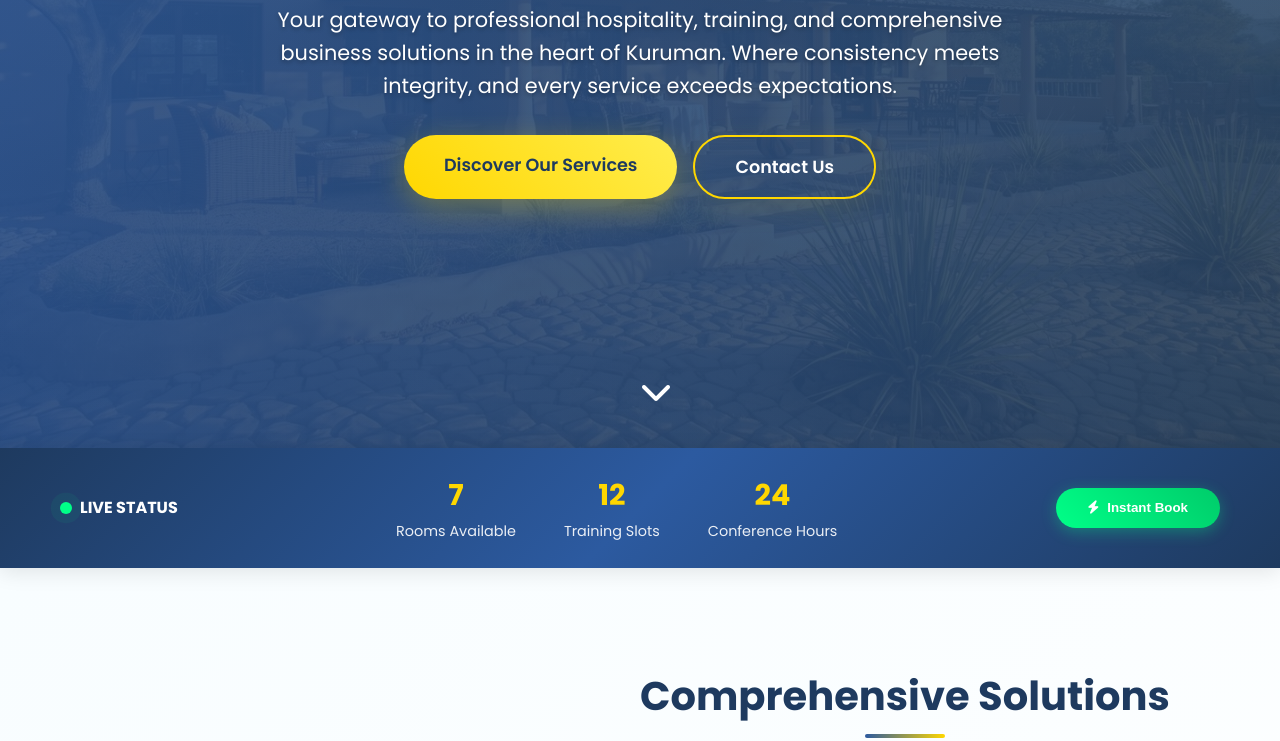
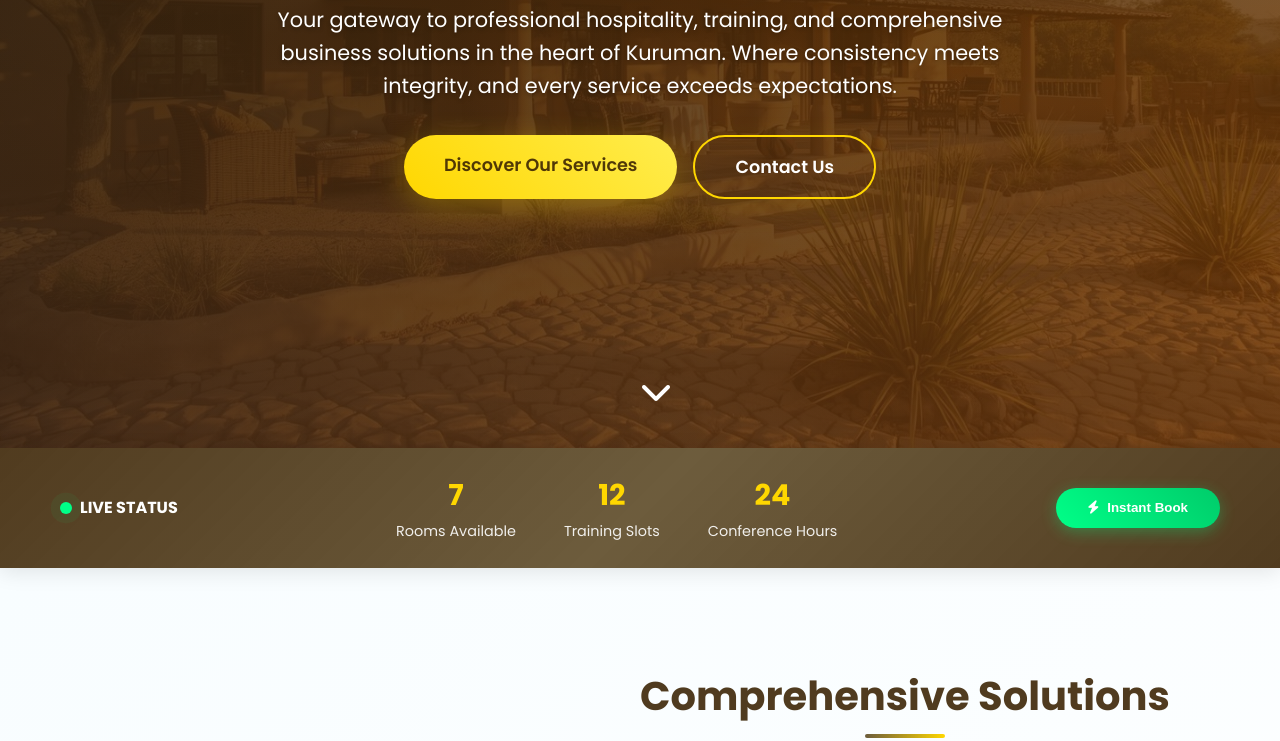
Before and after one commit to KhethoKodes-hub/LagunaGuesthouse, a plain HTML site: page index.html in a window 1280 px wide. Shown: the part 352-1093 px from the top of the page. Drawn offline with Linux system fonts and the light colour scheme.

Commit message:
changed to brown

```diff
--- a/index.html
+++ b/index.html
@@ -10,8 +10,8 @@
 
     <style>
         :root {
-            --primary: #2c5aa0;
-            --primary-dark: #1e3a5f;
+            --primary: #412b02c4;
+            --primary-dark: #3a2202e2;
             --secondary: #ffd700;
             --secondary-light: #ffed4e;
             --accent: #00ff88;
@@ -120,7 +120,7 @@
 
         /* Hero Section */
         .hero {
-            background: linear-gradient(135deg, rgba(44, 90, 160, 0.9) 0%, rgba(30, 58, 95, 0.9) 100%),
+            background: linear-gradient(135deg, rgba(43, 24, 1, 0.9) 0%, rgba(106, 48, 3, 0.799) 100%),
                         url('./assets/lagunaguesthouse.jpg');
             background-size: cover;
             background-position: center;
@@ -1233,7 +1233,6 @@
     </style>
 </head>
 <body>
-    <!-- Header -->
     <header class="header">
         <div class="container">
             <div class="nav-container">
@@ -1257,7 +1256,6 @@
         </div>
     </header>
 
-    <!-- Hero Section -->
     <section id="home" class="hero">
         <div class="container">
             <div class="hero-content">
@@ -1274,7 +1272,6 @@
         </div>
     </section>
 
-    <!-- Live Availability Tracker -->
     <section class="availability-banner">
         <div class="container">
             <div class="availability-content">
@@ -1305,7 +1302,6 @@
         </div>
     </section>
 
-    <!-- Services Section -->
     <section id="services" class="services">
         <div class="container">
             <h2 class="section-title fade-in">Comprehensive Solutions</h2>
@@ -1381,7 +1377,6 @@
         </div>
     </section>
 
-    <!-- Testimonials Section -->
     <section class="testimonials">
         <div class="container">
             <h2 class="section-title fade-in">What Our Clients Say</h2>
@@ -1430,7 +1425,6 @@
         </div>
     </section>
 
-    <!-- About Section -->
     <section id="about" class="about">
         <div class="container">
             <h2 class="section-title fade-in">About Laguna Guesthouse</h2>
```
Also changed, not shown: about.html (+2 -2 lines), contact.html (+2 -2 lines), services.html (+2 -2 lines), Machacha_Logo_HighRes.png (added), 1 other file.
